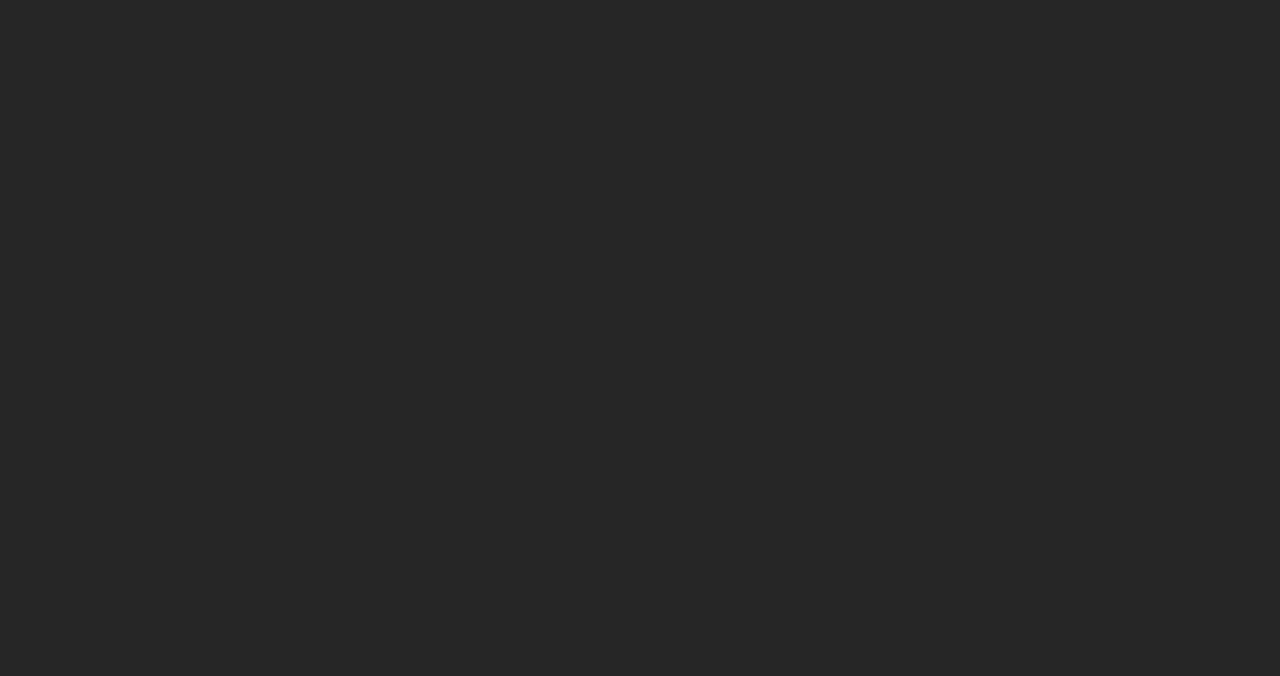
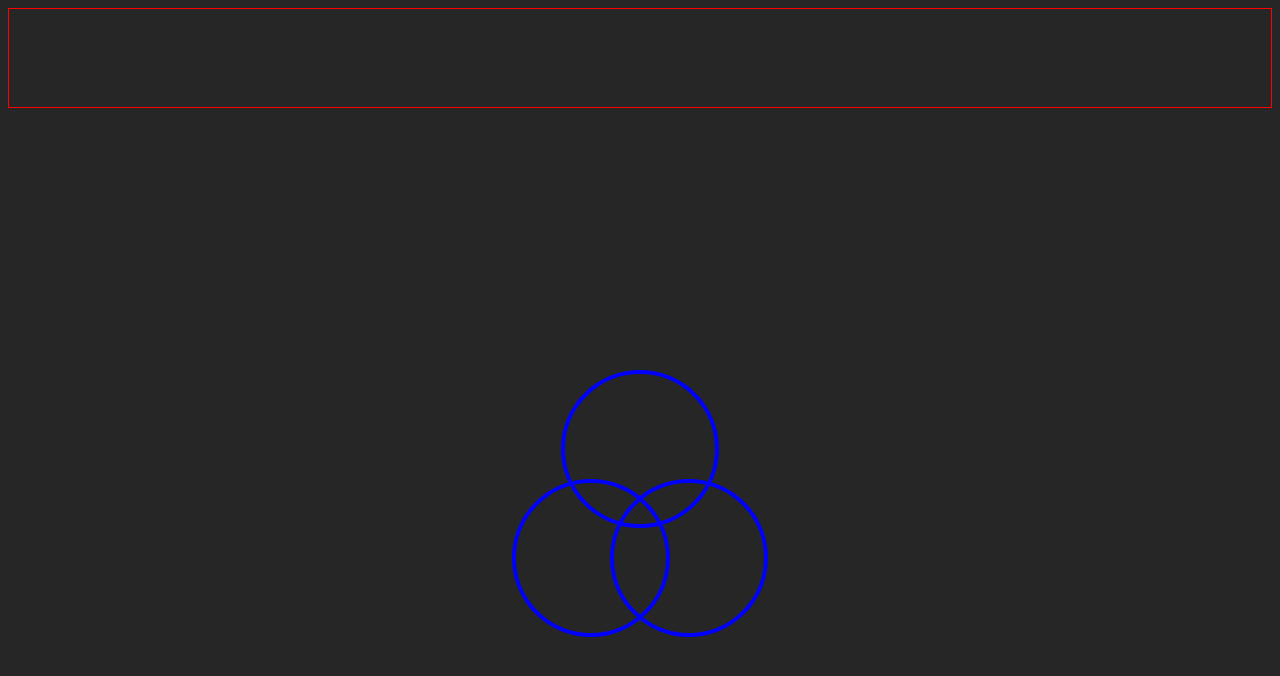
Before and after one commit to tcurtis14002/CSS-loading-animation, a plain HTML site: page index.html in a window 1280 px wide. Drawn offline with Linux system fonts and the light colour scheme.

Commit message:
create 3 rings for circular roating loading animation layout

```diff
--- a/index.html
+++ b/index.html
@@ -1,8 +1,5 @@
 <!DOCTYPE html>
-<!--[if lt IE 7]>      <html class="no-js lt-ie9 lt-ie8 lt-ie7"> <![endif]-->
-<!--[if IE 7]>         <html class="no-js lt-ie9 lt-ie8"> <![endif]-->
-<!--[if IE 8]>         <html class="no-js lt-ie9"> <![endif]-->
-<!--[if gt IE 8]>      <html class="no-js"> <!--<![endif]-->
+
 <html>
   <head>
     <meta charset="utf-8" />
@@ -18,6 +15,5 @@
       <div class="ring"></div>
       <div class="ring"></div>
     </div>
-    <script src="" async defer></script>
   </body>
 </html>
--- a/main.css
+++ b/main.css
@@ -1,6 +1,25 @@
 * {
-  background: #262626;
+  background-color: #262626;
+}
+
+.ctn {
   display: flex;
   align-items: center;
   justify-content: center;
+  border: 1px solid red;
 }
+.ring {
+  position: relative;
+  height: 150px;
+  width: 150px;
+  border: 4px solid blue;
+  border-radius: 50%;
+  background: transparent;
+  margin: -30px;
+  top: 500px;
+}
+
+.ring:nth-child(2) {
+  position: absolute;
+  top: 400px;
+}
```
